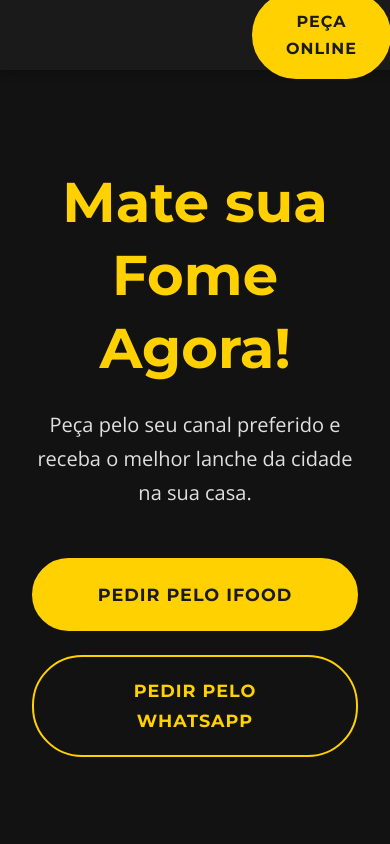
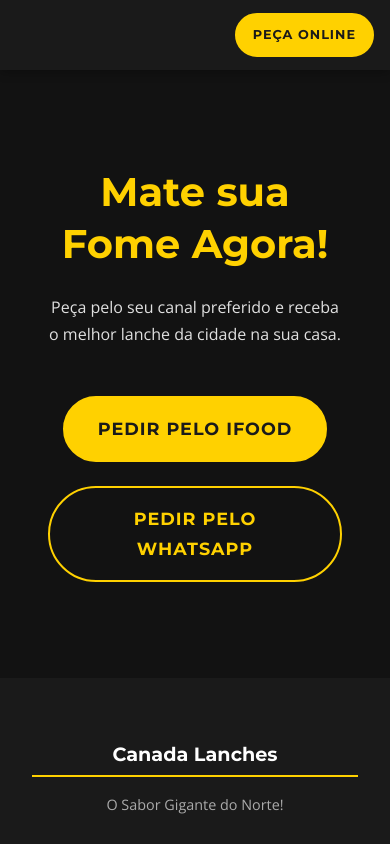
Before and after one commit to kailu777/canadalanches, a plain HTML site: page pedir.html in a window 390 px wide. Shown: the top 844 px of the page. Drawn offline with nearby package versions, Linux system fonts and the light colour scheme.

Commit message:
Refactor global variables and reset styles
Updated global variables and reset styles for improved layout and mobile responsiveness.

```diff
--- a/style.css
+++ b/style.css
@@ -400,6 +400,9 @@ footer {
 .order-page {
     text-align: center;
     padding: 6rem 0;
+    /* Correção Mobile */
+    padding-left: 1rem;
+    padding-right: 1rem;
 }
 .order-page h1 {
     font-size: 3.5rem;
@@ -425,7 +428,7 @@ footer {
 
 /* --- 6. Estilos do Carrinho Flutuante (Cardápio) --- */
 
-/* Definição da Animação de Sombra Pulsante (NOVO) */
+/* Definição da Animação de Sombra Pulsante (bounce) */
 @keyframes bounce {
     0% {
         box-shadow: 0 8px 25px rgba(0, 0, 0, 0.7); /* Sombra mais escura */
@@ -573,14 +576,29 @@ footer {
     h1 { font-size: 2.8rem; }
     h2 { font-size: 2rem; }
 
+    /* Correções no Header para Mobile */
+    header {
+        height: 70px;
+        padding: 0 1rem;
+    }
+    header nav {
+        padding: 0;
+    }
+    .logo {
+        width: 150px;
+        height: 40px;
+    }
+    header .btn-primary {
+        padding: 0.6rem 1rem;
+        font-size: 0.8rem;
+    }
+
     .hero-content h1 { font-size: 3.5rem; }
     .hero-content p { font-size: 1.1rem; }
 
     .nav-links {
-        display: none;
+        display: none; /* Oculta o menu de links no mobile */
     }
-
-    header { height: 70px; }
 
     .footer-content {
         grid-template-columns: 1fr;
@@ -590,8 +608,16 @@ footer {
         display: block;
     }
 
+    /* Correção nos botões da página Pedir Online */
+    .order-page h1 {
+        font-size: 2.5rem;
+    }
+    .order-page .subtitle {
+        font-size: 1rem;
+    }
     .btn-large {
-        min-width: 100%;
+        padding: 1rem 2rem;
+        min-width: 90%;
         font-size: 1.1rem;
     }
 
```
